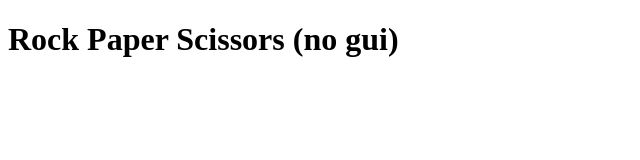
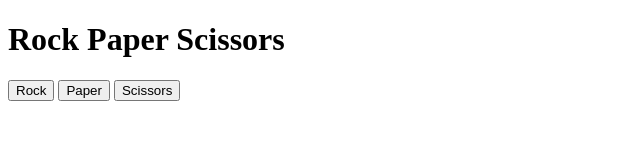
Before and after one commit to Seyfire/rock-paper-scissors, a plain HTML site: page index.html in a window 1280 px wide. Shown: the whole page, without its empty margins (0-640 px from the left). Drawn offline with Linux system fonts and the light colour scheme.

Commit message:
add buttons to play game

```diff
--- a/index.html
+++ b/index.html
@@ -4,9 +4,15 @@
     <meta charset="UTF-8">
     <meta name="viewport" content="width=device-width, initial-scale=1.0">
     <title>Rock Paper Scissors</title>
-    <script src="rps.js"></script>
+    <script src="rps.js" defer></script>
 </head>
 <body>
-    <h1>Rock Paper Scissors (no gui)</h1>
+
+    <h1>Rock Paper Scissors</h1>
+
+    <button>Rock</button>
+    <button>Paper</button>
+    <button>Scissors</button>
+
 </body>
 </html>
```
